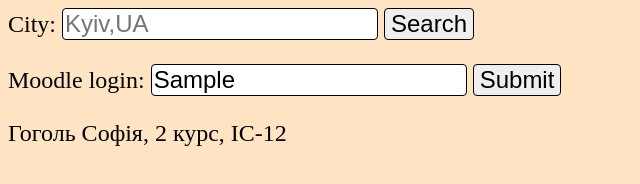
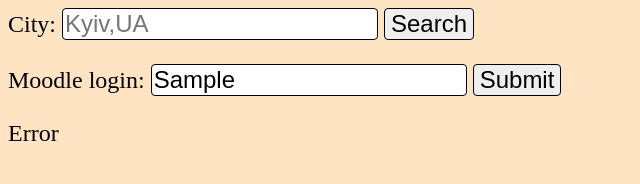
Before and after one commit to Its-Stressica/pic_lr, a plain HTML site: page index.html in a window 1280 px wide. Both pictures are taken after typing "Sample" into the empty fields and a click on the button "Submit". Shown: the whole page, without its empty margins (0-640 px from the left). Drawn offline with Linux system fonts and the light colour scheme.

Commit message:
Add files via upload

```diff
--- a/index.html
+++ b/index.html
@@ -1,8 +1,7 @@
-<html>
-
+<html lang="en">
 <head>
     <meta charset="utf-8">
-    <title>Lab7</title>
+    <title>Lab6_byGogol</title>
     <link rel="stylesheet" type="text/css" href="style.css">
     </style>
     <script type="text/javascript" src="script.js" defer></script>
--- a/script.js
+++ b/script.js
@@ -59,7 +59,10 @@
 function showData() {
     event.preventDefault();
     let login = document.getElementById('moodleLogin').value;
-    if (login = 'is-12fiot-21-142') {
+    if (login == 'is-12fiot-21-142') {
         document.getElementById('myData').innerHTML = 'Гоголь Софія, 2 курс, ІС-12'
     }
+    else{
+            document.getElementById('myData').innerHTML = 'Error'
+        }
 }
```
